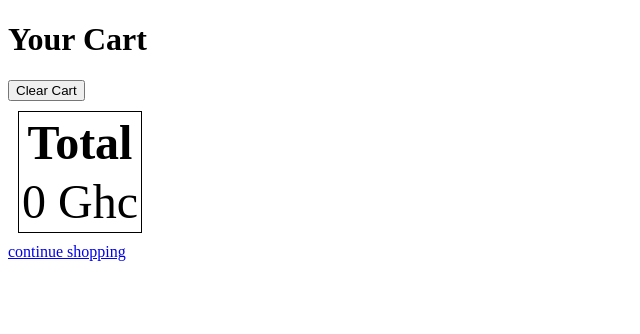
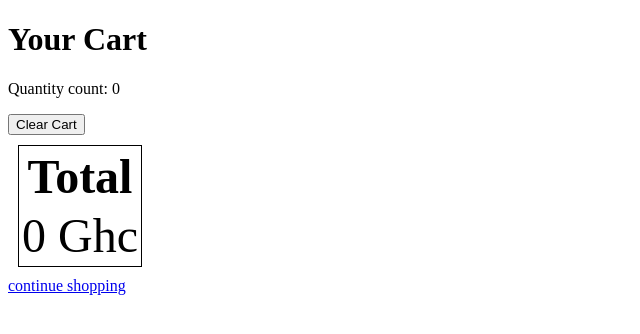
Before and after one commit to kod-python/sessionDatabase, a Django app: page /cart/ in a window 1280 px wide. Shown: the top 334 px of the page, without its empty margins (0-640 px from the left). Run offline with Django 4.2, Linux system fonts and the light colour scheme.

Commit message:
second commit

```diff
--- a/mytask/Product/cart.py
+++ b/mytask/Product/cart.py
@@ -52,6 +52,9 @@ class Cart:
         return sum(item['quantity'] for item in self.cart.values())
 
 
+    def get_product_count(self):
+        return len(self.cart)
+
 
     def __iter__(self):
         product_ids = self.cart.keys()
--- a/mytask/Product/templates/cart_detail.html
+++ b/mytask/Product/templates/cart_detail.html
@@ -9,6 +9,7 @@
   </head>
 
   <style>
+
     table {
       border: 1px solid;
       text-align: center;
@@ -26,7 +27,7 @@
 
  <h1>Your Cart</h1>
 
-
+<p>Quantity count: {{item_count}}</p>
 
  {% for item in cart %}
 
--- a/mytask/Product/templates/index.html
+++ b/mytask/Product/templates/index.html
@@ -23,7 +23,7 @@
 
 
      <div>
-        <i class="fa-solid fa-bag-shopping">({{item_count}})</i>
+        <i class="fa-solid fa-bag-shopping">({{ product_count }})</i>
     </div>
 
 
--- a/mytask/Product/views.py
+++ b/mytask/Product/views.py
@@ -11,8 +11,10 @@ def index(request):
 
     products = Product.objects.all()
     cart = Cart(request)
-    item_count = cart.get_item_count()
-    return render(request, 'index.html', {'products': products, 'item_count':item_count})
+
+    product_count = cart.get_product_count()
+
+    return render(request, 'index.html', {'products': products, 'product_count':product_count})
 
 
 
@@ -43,8 +45,8 @@ def cart_add(request, id):
 
 def cart_detail(request):
     cart = Cart(request)
-
-    return render(request, 'cart_detail.html', {'cart': cart})
+    item_count = cart.get_item_count()
+    return render(request, 'cart_detail.html', {'cart': cart, 'item_count':item_count})
 
 
 
```
Also changed, not shown: mytask/db.sqlite3.
